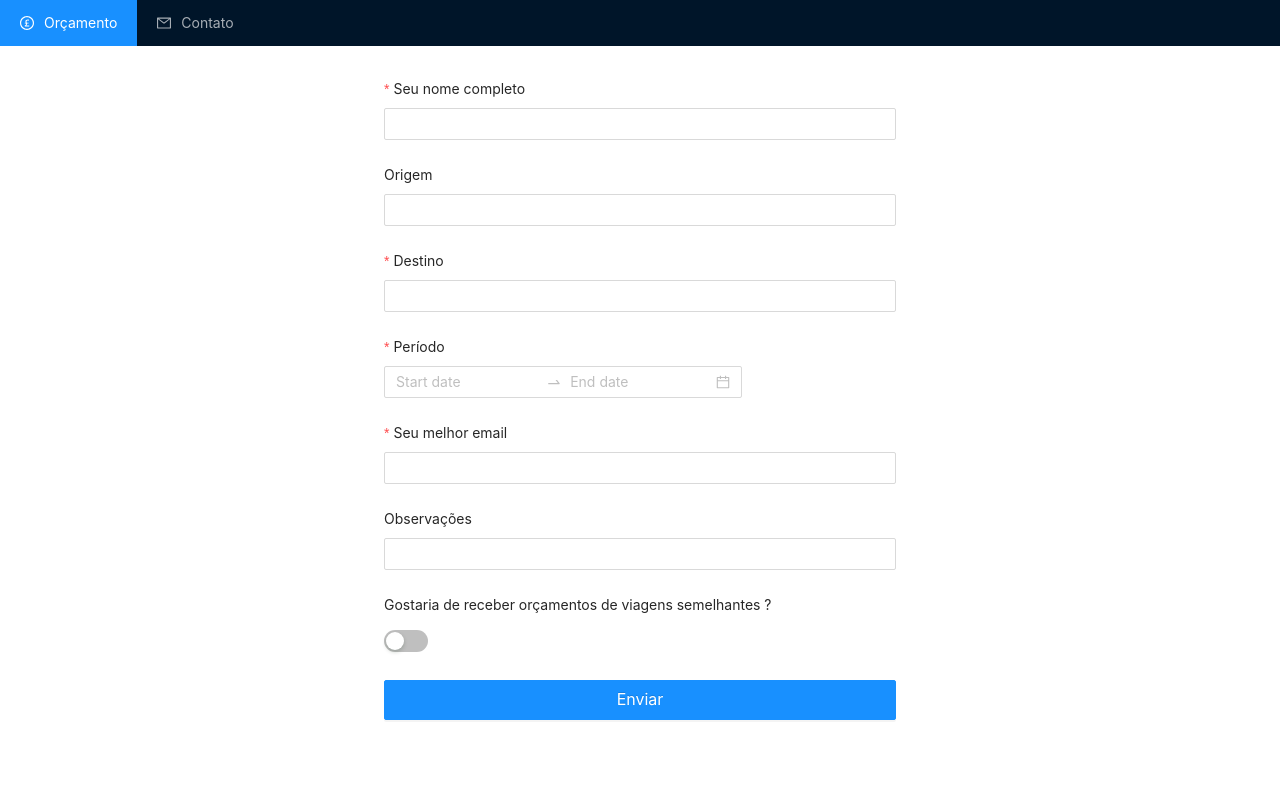
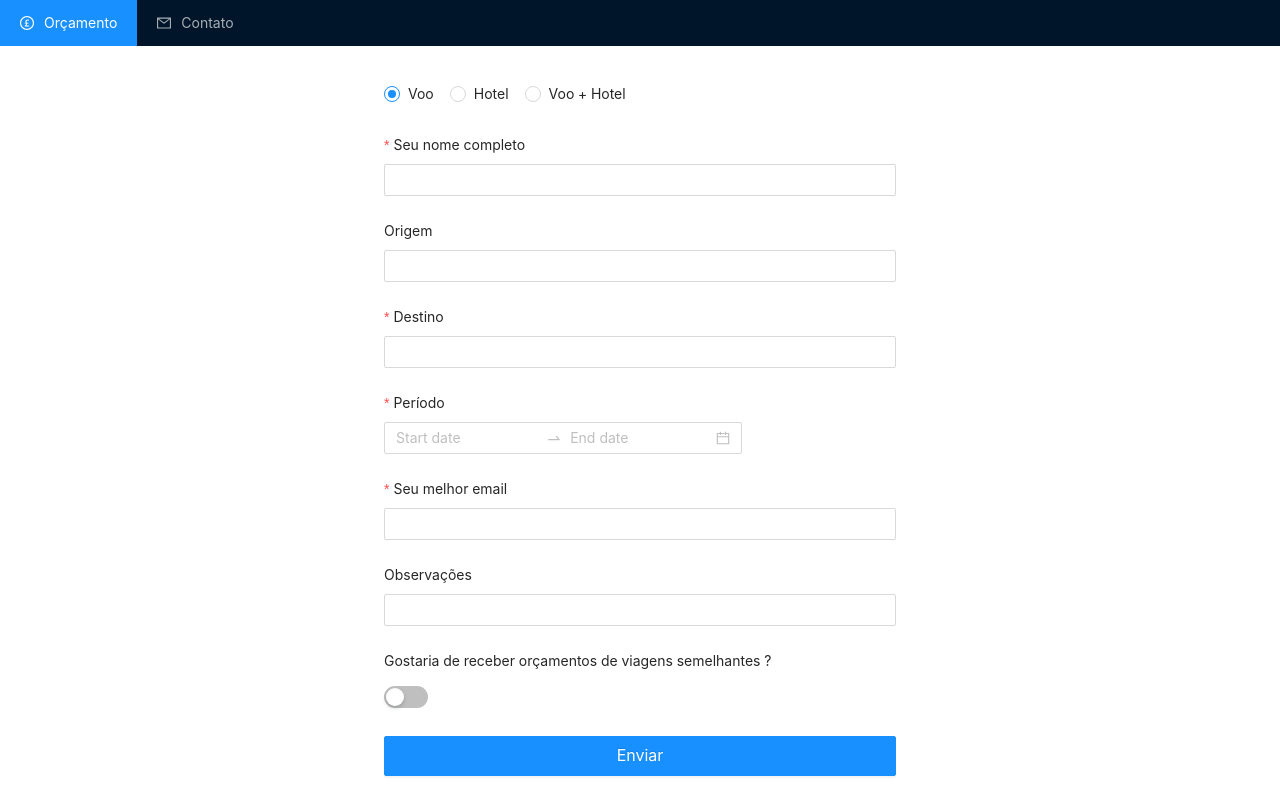
Before and after one commit to marcomonteirobrito/sobora, a Next.js app: page / in a window 1280 px wide. Built offline with nearby package versions, Linux system fonts and the light colour scheme.

Commit message:
Adicionado opcao radio

```diff
--- a/src/pages/_app.js
+++ b/src/pages/_app.js
@@ -3,13 +3,14 @@ import "antd/dist/antd.css";
 
 import { IsMobileProvider } from "../context/IsMobileContext";
 import { MenuResponsive } from "../components/Menu";
-import { Footer } from "../components/Footer";
+// import { Footer } from "../components/Footer";
 
 function MyApp({ Component, pageProps }) {
   return (
     <IsMobileProvider>
       <MenuResponsive />
       <Component {...pageProps} />
+
       {/* <Footer /> */}
     </IsMobileProvider>
   );
--- a/src/pages/index.js
+++ b/src/pages/index.js
@@ -2,7 +2,7 @@ import Head from "next/head";
 import axios from "axios";
 import React, { useContext, useState } from "react";
 import { Spin } from "antd";
-import { Form, Input, Button, DatePicker, Switch, message } from "antd";
+import { Form, Input, Button, DatePicker, Switch, message, Radio } from "antd";
 
 import { IsMobileContext } from "../context/IsMobileContext";
 import styles from "../styles/Pages/Budget.module.scss";
@@ -32,6 +32,7 @@ export default function Home() {
       template_id: "CONTACT_FORM",
       user_id: "user_l59sCh4Xn57hN4RUhJoJT",
       template_params: {
+        tipo: form.tipo,
         nome: form.nome,
         origem: form.origem,
         destino: form.destino,
@@ -75,6 +76,14 @@ export default function Home() {
           onFinish={sendMail}
           style={isMobile ? { width: "80%" } : { width: "40%" }}
         >
+          <Form.Item name="tipo" required>
+            <Radio.Group defaultValue={"voo"}>
+              <Radio value="voo">Voo</Radio>
+              <Radio value="hotel">Hotel</Radio>
+              <Radio value="completo">Voo + Hotel</Radio>
+            </Radio.Group>
+          </Form.Item>
+
           <Form.Item
             label="Seu nome completo"
             required
--- a/src/styles/Footer/Footer.module.scss
+++ b/src/styles/Footer/Footer.module.scss
@@ -6,7 +6,6 @@
   justify-content: center;
   align-items: center;
   color: var(--white);
-  margin-top: 2rem;
 
   span {
     margin-right: 0.5rem;
--- a/src/styles/Pages/Budget.module.scss
+++ b/src/styles/Pages/Budget.module.scss
@@ -13,4 +13,5 @@
   display: flex;
   justify-content: center;
   align-items: center;
+  margin-bottom: 2rem;
 }
```
